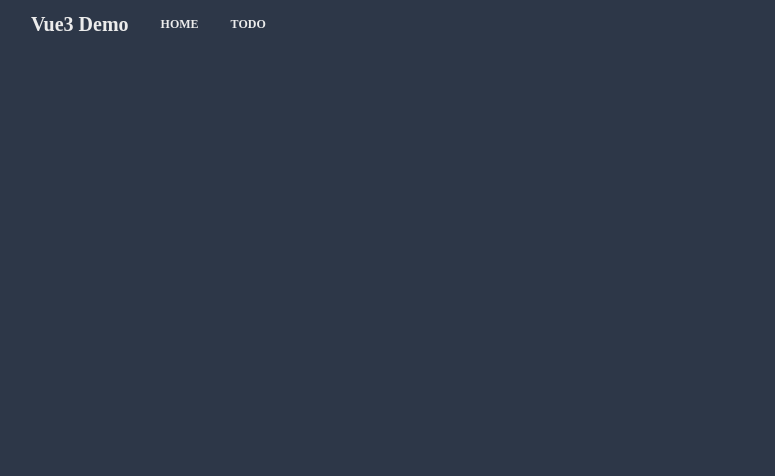
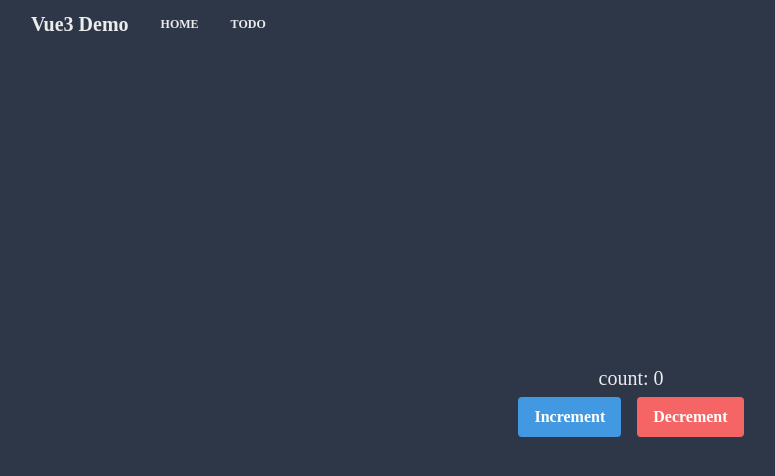
Before and after one commit to ryo-is/webrtc-cordova, a Vue app: page /todo in a window 1280 px wide. Shown: the top 476 px of the page, without its empty margins (9-784 px from the left). Built offline with nearby package versions, Linux system fonts and the light colour scheme.

Commit message:
add global store

```diff
--- a/src/components/injects/counter/CounterDisplay.vue
+++ b/src/components/counter/CounterDisplay.vue
@@ -4,12 +4,10 @@
 
 <script lang="ts">
 import { computed, defineComponent } from 'vue'
-import { CounterKey } from '../inject-keys'
-import injectOrError from '../inject-or-error'
-
+import { useGlobalStore } from '@/store/index'
 export default defineComponent({
   setup() {
-    const counter = injectOrError(CounterKey)
+    const { counter } = useGlobalStore()
     const count = computed(() => counter.count)
     return {
       count,
--- a/src/components/injects/counter/DecrementButton.vue
+++ b/src/components/counter/DecrementButton.vue
@@ -9,12 +9,10 @@
 
 <script lang="ts">
 import { defineComponent } from 'vue'
-import { CounterKey } from '../inject-keys'
-import injectOrError from '../inject-or-error'
-
+import { useGlobalStore } from '@/store/index'
 export default defineComponent({
   setup() {
-    const counter = injectOrError(CounterKey)
+    const { counter } = useGlobalStore()
     return {
       decrement: counter.decrement,
     }
--- a/src/components/injects/counter/IncrementButton.vue
+++ b/src/components/counter/IncrementButton.vue
@@ -9,12 +9,10 @@
 
 <script lang="ts">
 import { defineComponent } from 'vue'
-import { CounterKey } from '../inject-keys'
-import injectOrError from '../inject-or-error'
-
+import { useGlobalStore } from '@/store/index'
 export default defineComponent({
   setup() {
-    const counter = injectOrError(CounterKey)
+    const { counter } = useGlobalStore()
     return {
       increment: counter.increment,
     }
--- a/src/components/injects/counter/CounterProvider.vue
+++ /dev/null
@@ -1,18 +0,0 @@
-<template>
-  <div>
-    <slot />
-  </div>
-</template>
-
-<script lang="ts">
-import { provide, defineComponent } from 'vue'
-import { counterStore } from '@/store/counter'
-import { CounterKey } from '../inject-keys'
-
-export default defineComponent({
-  setup() {
-    provide(CounterKey, counterStore())
-    return {}
-  },
-})
-</script>
--- a/src/components/injects/inject-keys.ts
+++ /dev/null
@@ -1,4 +0,0 @@
-import { InjectionKey } from 'vue'
-import { CounterStore } from '@/store/counter'
-
-export const CounterKey: InjectionKey<CounterStore> = Symbol('CounterStore')
--- a/src/components/injects/inject-or-error.ts
+++ /dev/null
@@ -1,9 +0,0 @@
-import { inject, InjectionKey } from 'vue'
-
-export default function injectOrError<T>(key: InjectionKey<T>): T {
-  const injected = inject(key)
-  if (!injected) {
-    throw new Error(`${key} is not provided`)
-  }
-  return injected
-}
--- a/src/main.ts
+++ b/src/main.ts
@@ -4,5 +4,8 @@ import './registerServiceWorker'
 import router from './router'
 import store from './store'
 import '@/assets/css/tailwind.scss'
+import globalStore, { GlobalStoreKey } from './store/index'
 
-createApp(App).use(store).use(router).mount('#app')
+const app = createApp(App)
+app.provide(GlobalStoreKey, globalStore())
+app.use(store).use(router).mount('#app')
--- a/src/store/index.ts
+++ b/src/store/index.ts
@@ -1,8 +1,20 @@
-import { createStore } from 'vuex'
+import { inject, InjectionKey } from 'vue'
+import { counterStore } from './counter'
 
-export default createStore({
-  state: {},
-  mutations: {},
-  actions: {},
-  modules: {},
-})
+export default function globalStore() {
+  return {
+    counter: counterStore(),
+  }
+}
+
+export type GlobalStore = ReturnType<typeof globalStore>
+
+export const GlobalStoreKey: InjectionKey<GlobalStore> = Symbol('GlobalStore')
+
+export function useGlobalStore() {
+  const store = inject(GlobalStoreKey)
+  if (!store) {
+    throw new Error(`${GlobalStoreKey} is not provided`)
+  }
+  return store
+}
--- a/src/views/Home.vue
+++ b/src/views/Home.vue
@@ -1,24 +1,20 @@
 <template>
   <div class="home">
-    <counter-provider>
-      <counter-display />
-      <increment-button />
-      <decrement-button />
-    </counter-provider>
+    <counter-display />
+    <increment-button />
+    <decrement-button />
   </div>
 </template>
 
 <script lang="ts">
 import { defineComponent } from 'vue'
-import CounterProvider from '@/components/injects/counter/CounterProvider.vue'
-import CounterDisplay from '@/components/injects/counter/CounterDisplay.vue'
-import IncrementButton from '@/components/injects/counter/IncrementButton.vue'
-import DecrementButton from '@/components/injects/counter/DecrementButton.vue'
+import CounterDisplay from '@/components/counter/CounterDisplay.vue'
+import IncrementButton from '@/components/counter/IncrementButton.vue'
+import DecrementButton from '@/components/counter/DecrementButton.vue'
 
 export default defineComponent({
   name: 'home',
   components: {
-    CounterProvider,
     CounterDisplay,
     IncrementButton,
     DecrementButton,
--- a/src/views/Todo.vue
+++ b/src/views/Todo.vue
@@ -1,9 +1,16 @@
 <template>
-  <div class="todo"></div>
+  <div class="todo">
+    <counter-display />
+    <increment-button />
+    <decrement-button />
+  </div>
 </template>
 
 <script lang="ts">
 import { defineComponent, reactive } from 'vue'
+import CounterDisplay from '@/components/counter/CounterDisplay.vue'
+import IncrementButton from '@/components/counter/IncrementButton.vue'
+import DecrementButton from '@/components/counter/DecrementButton.vue'
 
 type Task = {
   name: string
@@ -17,6 +24,11 @@ type State = {
 
 export default defineComponent({
   name: 'todo',
+  components: {
+    CounterDisplay,
+    IncrementButton,
+    DecrementButton,
+  },
   setup() {
     const state: State = reactive({
       tasks: [{ name: 'todo_1', status: 'todo', content: 'hogehoge' }],
```
